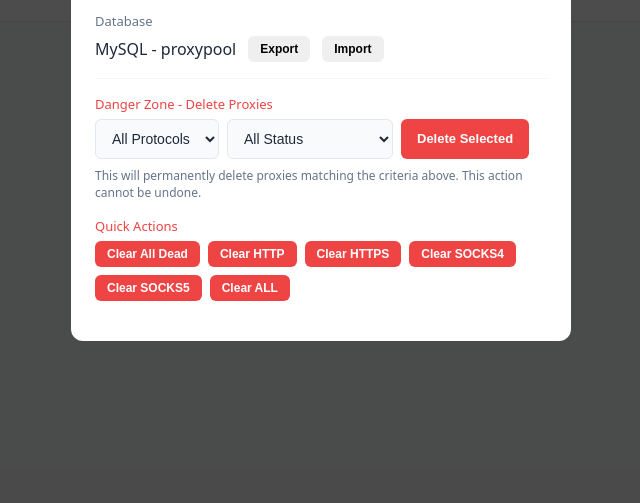
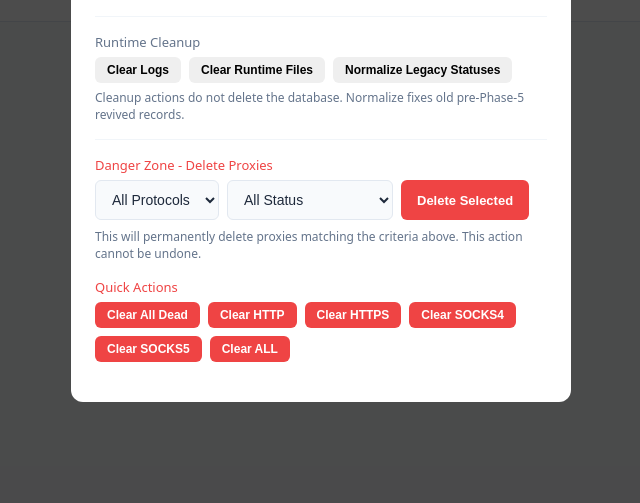
Before and after one commit to MahdiAlemi/secpath-proxypool, a Flask app: page / in a window 1280 px wide, after a click that opens the changed part. Shown: the part 297-800 px from the top of the page, without its empty margins (319-959 px from the left). Run offline with Flask 3, Linux system fonts and the light colour scheme; the visitor is signed in with stand-in values (Sample User, id 1); data that the repository does not hold is empty.

Commit message:
Phase 6: Add cleanup tools and server candidate status UI

```diff
--- a/dashboard/static/js/base.js
+++ b/dashboard/static/js/base.js
@@ -1916,6 +1916,7 @@ async function checkServerStatus() {
           '<div class="server-card-row"><span class="server-card-label">Rotate Interval</span><span class="server-card-value">' + (cfg.rotate_interval || 60) + 's</span></div>' +
           '<div class="server-card-row"><span class="server-card-label">Min Cost</span><span class="server-card-value">$' + (cfg.min_cost || 0) + '</span></div>' +
           '<div class="server-card-row"><span class="server-card-label">Cost Threshold</span><span class="server-card-value">$' + (cfg.cost_threshold || 0.3) + '</span></div>' +
+          '<div class="server-card-row"><span class="server-card-label">Candidates</span><span class="server-card-value">' + (cfg.candidate_statuses || 'alive') + '</span></div>' +
         '</div>' +
         '<div class="server-card-footer">' +
           (s.running ? '<button class="btn btn-sm btn-danger" onclick="stopServer(\'' + port + '\')">Stop</button>' : '<button class="btn btn-sm btn-primary" onclick="startServer(\'' + port + '\')">Start</button>') +
@@ -1958,6 +1959,7 @@ async function startServerFromModal() {
     sticky_upstream: getVal('server-sticky-upstream') || null,
     insecure_upstream: getVal('server-insecure-upstream') === 'true',
     upstream_protocol: getVal('server-upstream-proto') || null,
+    candidate_statuses: getVal('server-candidate-statuses', 'alive') || 'alive',
     countryCodes: getVal('server-country') || null,
     regions: getVal('server-regions') || null,
     cities: getVal('server-cities') || null,
@@ -2038,6 +2040,7 @@ async function showServerSettings(port) {
   document.getElementById('server-keyfile').value = cfg.keyfile || '';
   document.getElementById('server-sticky-upstream').value = cfg.sticky_upstream || '';
   document.getElementById('server-upstream-proto').value = cfg.upstream_protocol || '';
+  document.getElementById('server-candidate-statuses').value = cfg.candidate_statuses || 'alive';
   document.getElementById('server-insecure-upstream').value = cfg.insecure_upstream ? 'true' : 'false';
   document.getElementById('server-country').value = cfg.countryCodes || '';
   document.getElementById('server-regions').value = cfg.regions || '';
@@ -2079,6 +2082,7 @@ function showAddServerForm() {
   document.getElementById('server-keyfile').value = '';
   document.getElementById('server-sticky-upstream').value = '';
   document.getElementById('server-upstream-proto').value = '';
+  document.getElementById('server-candidate-statuses').value = 'alive';
   document.getElementById('server-insecure-upstream').value = 'false';
   document.getElementById('server-country').value = '';
   document.getElementById('server-regions').value = '';
@@ -2134,6 +2138,7 @@ async function updateServerProfile() {
     sticky_upstream: getVal('server-sticky-upstream') || null,
     insecure_upstream: getVal('server-insecure-upstream') === 'true',
     upstream_protocol: getVal('server-upstream-proto') || null,
+    candidate_statuses: getVal('server-candidate-statuses', 'alive') || 'alive',
     countryCodes: getVal('server-country') || null,
     regions: getVal('server-regions') || null,
     cities: getVal('server-cities') || null,
@@ -2208,6 +2213,7 @@ async function startServer(port) {
       sticky_upstream: getVal('server-sticky-upstream') || null,
       insecure_upstream: getVal('server-insecure-upstream') === 'true',
       upstream_protocol: getVal('server-upstream-proto') || null,
+    candidate_statuses: getVal('server-candidate-statuses', 'alive') || 'alive',
       countryCodes: getVal('server-country') || null,
       regions: getVal('server-regions') || null,
       cities: getVal('server-cities') || null,
@@ -2300,6 +2306,7 @@ async function createServerProfile() {
     sticky_upstream: getVal('server-sticky-upstream') || null,
     insecure_upstream: getVal('server-insecure-upstream') === 'true',
     upstream_protocol: getVal('server-upstream-proto') || null,
+    candidate_statuses: getVal('server-candidate-statuses', 'alive') || 'alive',
     countryCodes: getVal('server-country') || null,
     regions: getVal('server-regions') || null,
     cities: getVal('server-cities') || null,
@@ -2533,7 +2540,7 @@ async function loadSettings() {
   if (data.db_type === 'mysql') {
     document.getElementById('db-info').textContent = 'MySQL: ' + data.db_name;
   } else {
-    document.getElementById('db-info').textContent = data.db_path + ' - ' + data.db_size.toFixed(2) + ' MB';
+    document.getElementById('db-info').textContent = (data.db_path || data.sqlite_db_path || 'SQLite') + ' - ' + Number(data.db_size || 0).toFixed(2) + ' MB';
   }
 }
 
@@ -2688,6 +2695,39 @@ async function bulkDeleteProxies() {
       showAlert('Error: ' + (data.error || 'Unknown error'));
     }
   });
+}
+
+async function cleanupLogs() {
+  showConfirm('Clear Logs', 'Delete dashboard/server/monitor log files? This does not delete the database.', async function() {
+    var res = await authFetch('/api/settings/cleanup/logs', {method: 'POST'});
+    var data = await res.json();
+    if (data.success) showAlert('Deleted ' + data.deleted + ' log files');
+    else showAlert('Cleanup failed: ' + (data.error || 'Unknown error'));
+  }, {confirmText: 'Clear Logs', confirmClass: 'btn-danger'});
+}
+
+async function cleanupRuntimeFiles() {
+  showConfirm('Clear Runtime Files', 'Delete stale monitor/server config and progress files? Running processes should be stopped first.', async function() {
+    var res = await authFetch('/api/settings/cleanup/runtime', {method: 'POST'});
+    var data = await res.json();
+    if (data.success) {
+      showAlert('Deleted ' + data.deleted + ' runtime items');
+      checkMonitorStatus();
+      checkServerStatus();
+    } else showAlert('Cleanup failed: ' + (data.error || 'Unknown error'));
+  }, {confirmText: 'Clear Runtime', confirmClass: 'btn-danger'});
+}
+
+async function cleanupLegacyStatuses() {
+  showConfirm('Normalize Legacy Statuses', 'Convert old pre-Phase-5 revived records into dead/soft. This keeps proxies but changes statuses.', async function() {
+    var res = await authFetch('/api/settings/cleanup/legacy-statuses', {method: 'POST'});
+    var data = await res.json();
+    if (data.success) {
+      showAlert('Updated ' + data.updated + ' proxies (revived→dead: ' + data.revived_to_dead + ', revived→soft: ' + data.revived_to_soft + ')');
+      loadProxies();
+      loadStats();
+    } else showAlert('Cleanup failed: ' + (data.error || 'Unknown error'));
+  }, {confirmText: 'Normalize', confirmClass: 'btn-primary'});
 }
 
 async function updateProxyFilterInfo() {
--- a/dashboard/templates/main.html
+++ b/dashboard/templates/main.html
@@ -382,6 +382,15 @@ userProxyFilters = {{ proxy_filters | tojson }};
         <button class="btn btn-sm" onclick="openImportModal()">Import</button>
       </div>
     </div>
+    <div class="form-group" style="border-top:1px solid var(--panel-light);padding-top:16px;margin-top:16px">
+      <label class="form-label">Runtime Cleanup</label>
+      <div style="display:flex;gap:8px;flex-wrap:wrap">
+        <button class="btn btn-sm" onclick="cleanupLogs()">Clear Logs</button>
+        <button class="btn btn-sm" onclick="cleanupRuntimeFiles()">Clear Runtime Files</button>
+        <button class="btn btn-sm" onclick="cleanupLegacyStatuses()">Normalize Legacy Statuses</button>
+      </div>
+      <div style="font-size:12px;color:var(--muted);margin-top:6px">Cleanup actions do not delete the database. Normalize fixes old pre-Phase-5 revived records.</div>
+    </div>
     <div id="import-modal" style="display:none;position:fixed;top:0;left:0;right:0;bottom:0;background:rgba(0,0,0,0.5);z-index:1000">
       <div style="background:var(--panel);padding:24px;border-radius:12px;max-width:400px;margin:100px auto">
         <h3>Import Database</h3>
@@ -393,8 +402,8 @@ userProxyFilters = {{ proxy_filters | tojson }};
           </select>
         </div>
         <div style="margin:16px 0">
-          <label class="form-label">SQL File</label>
-          <input type="file" id="import-file" accept=".sql" class="form-input">
+          <label class="form-label">Backup File (.sql for MySQL, .sqlite for SQLite)</label>
+          <input type="file" id="import-file" accept=".sql,.sqlite" class="form-input">
         </div>
         <div style="display:flex;gap:12px;justify-content:flex-end">
           <button class="btn" onclick="document.getElementById('import-modal').style.display='none'">Cancel</button>
@@ -811,6 +820,11 @@ userProxyFilters = {{ proxy_filters | tojson }};
             <option value="true">Yes</option>
           </select>
         </div>
+        <div class="form-group">
+          <label class="form-label">Candidate Statuses</label>
+          <input type="text" id="server-candidate-statuses" class="form-input" value="alive" placeholder="alive or alive,soft">
+          <div style="font-size:11px;color:var(--muted);margin-top:4px">Production default: alive. Dev/testing: alive,soft.</div>
+        </div>
       </div>
     </div>
 
```
Also changed, not shown: PHASE6_POLISH_NOTES.md (added, +29 -0 lines), dashboard/routes/settings.py (+89 -2 lines).
